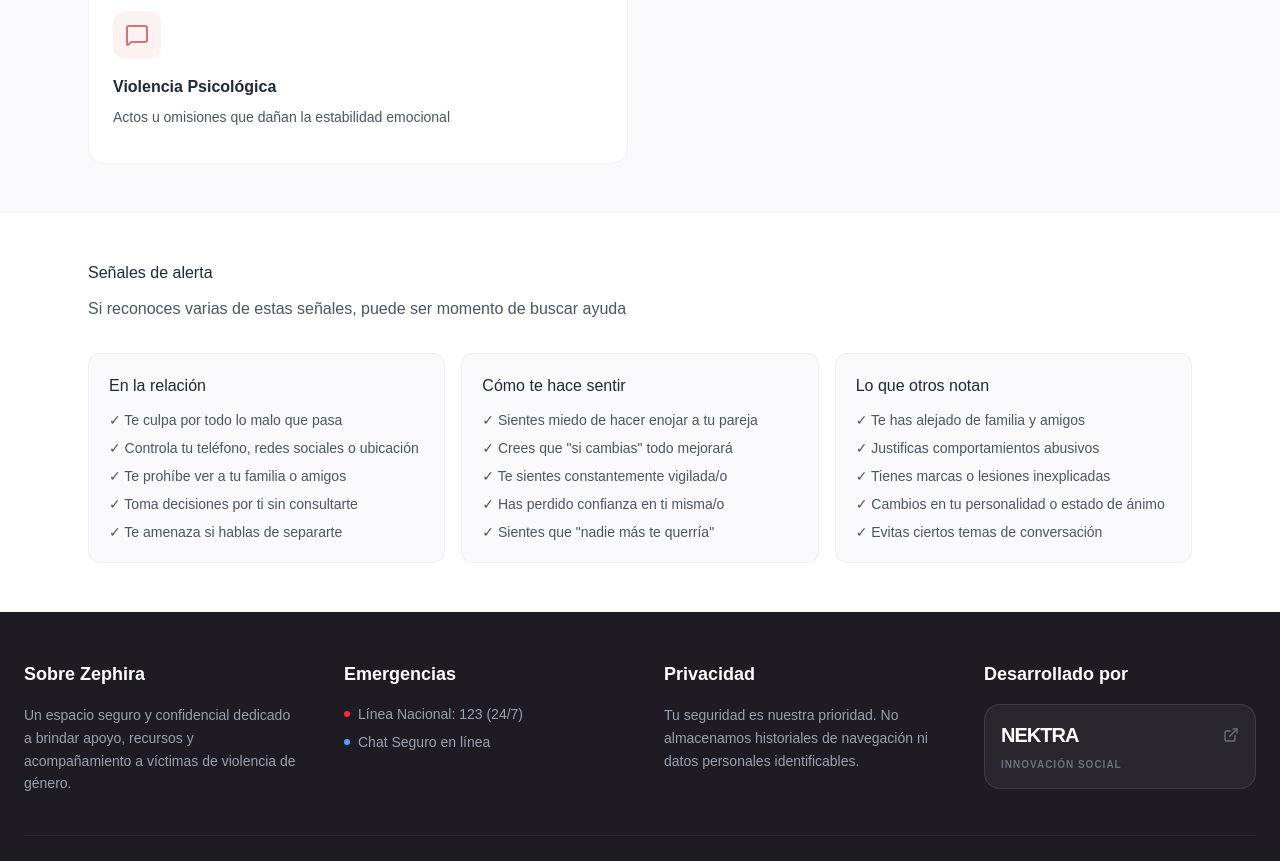
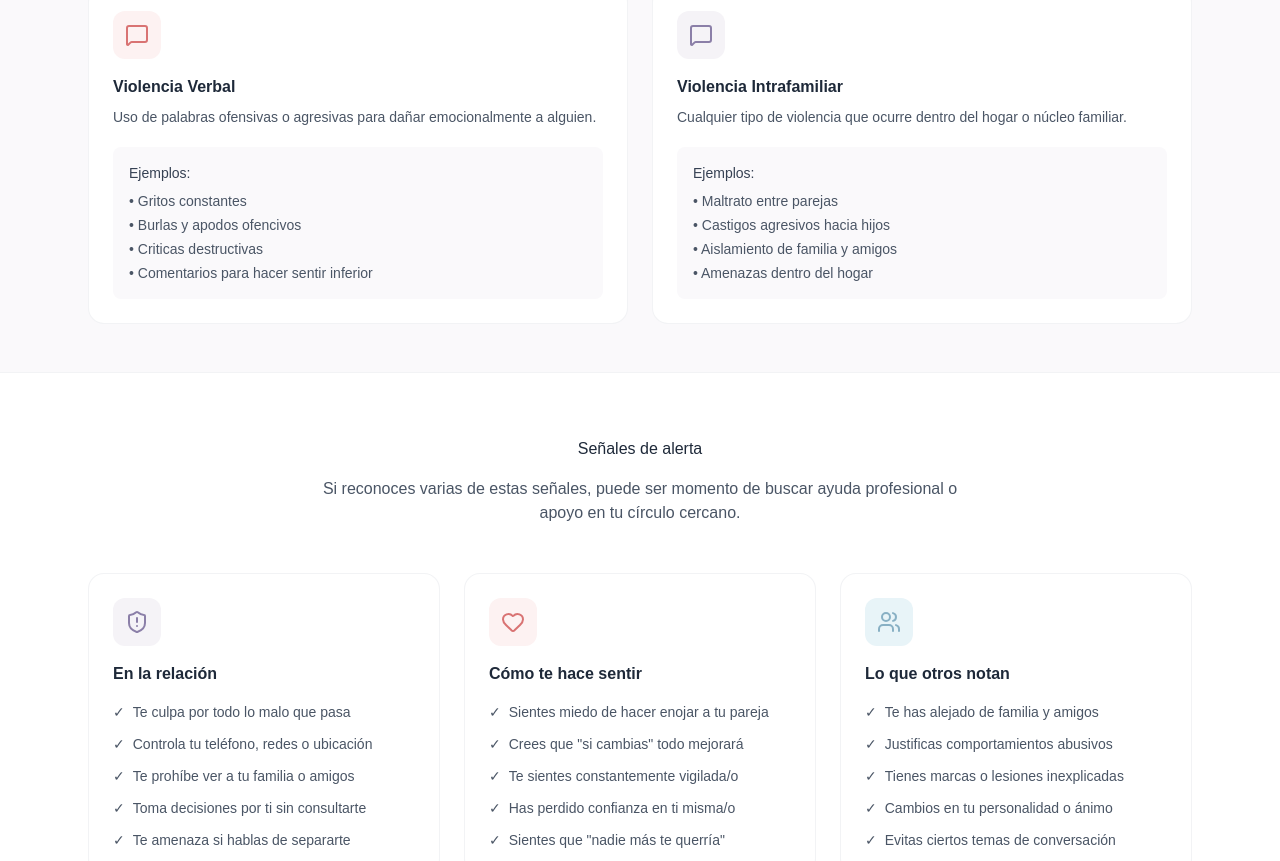
Before and after one commit to Bradon177/Zephira, a Next.js app: page /informacion in a window 1280 px wide. Shown: the part 1128-1989 px from the top of the page. Built offline with nearby package versions, Linux system fonts and the light colour scheme.

Commit message:
Page de informacion

```diff
--- a/src/app/informacion/page.js
+++ b/src/app/informacion/page.js
@@ -1,6 +1,6 @@
 "use client"
 import React from 'react'
-import { Hand, MessageSquare, AlertTriangle, Eye } from 'lucide-react'
+import { Hand, MessageSquare, AlertTriangle, Eye, Heart, Users, ShieldAlert } from 'lucide-react'
 import Header from '../components/Header'
 import Footer from '../components/Footer'
 import Card from '../ui/card'
@@ -110,55 +110,101 @@ export default function page() {
           <Card
           color="lightRed"
           icon={MessageSquare}
-          title="Violencia Psicológica"
-          description="Actos u omisiones que dañan la estabilidad emocional"
+          title="Violencia Verbal"
+          description="Uso de palabras ofensivas o agresivas para dañar emocionalmente a alguien."
           >
+            <Card.Content>
+              <div className="bg-[#faf9fb] p-4 rounded-lg">
+                <p className="text-sm text-gray-700 mb-2">Ejemplos:</p>
+                <ul className='text-sm text-gray-600 space-y-1'>
+                  <li>• Gritos constantes</li>
+                  <li>• Burlas y apodos ofencivos</li>
+                  <li>• Criticas destructivas</li>
+                  <li>• Comentarios para hacer sentir inferior</li>
+                </ul>
 
+              </div>
+            </Card.Content>
+
+          </Card>
+
+          <Card
+          color='purple'
+          icon={MessageSquare}
+          title="Violencia Intrafamiliar"
+          description="Cualquier tipo de violencia que ocurre dentro del hogar o núcleo familiar."
+          >
+            <Card.Content>
+              <div className="bg-[#faf9fb] p-4 rounded-lg">
+                <p className="text-sm text-gray-700 mb-2">Ejemplos:</p>
+                <ul className='text-sm text-gray-600 space-y-1'>
+                  <li>• Maltrato entre parejas</li>
+                  <li>• Castigos agresivos hacia hijos</li>
+                  <li>• Aislamiento de familia y amigos</li>
+                  <li>• Amenazas dentro del hogar</li>
+                </ul>
+              </div>
+            </Card.Content>
           </Card>
         </div>
       </section>
 
       {/* Señales de Alerta */}
-      <section className="bg-white border-y border-gray-200/50 py-12">
+      <section className="bg-white border-y border-gray-200/50 py-16">
         <div className="max-w-6xl mx-auto px-6">
-          <div className="mb-8">
-            <h2 className="mb-3 text-gray-800">Señales de alerta</h2>
-            <p className="text-gray-600">Si reconoces varias de estas señales, puede ser momento de buscar ayuda</p>
+          <div className="text-center mb-12">
+            <h2 className="mb-4 text-gray-800">Señales de alerta</h2>
+            <p className="text-gray-600 max-w-2xl mx-auto">Si reconoces varias de estas señales, puede ser momento de buscar ayuda profesional o apoyo en tu círculo cercano.</p>
           </div>
 
-          <div className="grid md:grid-cols-3 gap-4">
-            <div className="bg-[#faf9fb] p-5 rounded-xl border border-gray-200/50">
-              <h4 className="mb-3 text-gray-800">En la relación</h4>
-              <ul className="text-sm text-gray-600 space-y-2">
-                <li>✓ Te culpa por todo lo malo que pasa</li>
-                <li>✓ Controla tu teléfono, redes sociales o ubicación</li>
-                <li>✓ Te prohíbe ver a tu familia o amigos</li>
-                <li>✓ Toma decisiones por ti sin consultarte</li>
-                <li>✓ Te amenaza si hablas de separarte</li>
-              </ul>
-            </div>
+          <div className="grid md:grid-cols-3 gap-6">
+            <Card
+              color="purple"
+              icon={ShieldAlert}
+              title="En la relación"
+            >
+              <Card.Content>
+                <ul className="text-sm text-gray-600 space-y-3">
+                  <li className="flex gap-2"><span>✓</span> Te culpa por todo lo malo que pasa</li>
+                  <li className="flex gap-2"><span>✓</span> Controla tu teléfono, redes o ubicación</li>
+                  <li className="flex gap-2"><span>✓</span> Te prohíbe ver a tu familia o amigos</li>
+                  <li className="flex gap-2"><span>✓</span> Toma decisiones por ti sin consultarte</li>
+                  <li className="flex gap-2"><span>✓</span> Te amenaza si hablas de separarte</li>
+                </ul>
+              </Card.Content>
+            </Card>
 
-            <div className="bg-[#faf9fb] p-5 rounded-xl border border-gray-200/50">
-              <h4 className="mb-3 text-gray-800">Cómo te hace sentir</h4>
-              <ul className="text-sm text-gray-600 space-y-2">
-                <li>✓ Sientes miedo de hacer enojar a tu pareja</li>
-                <li>✓ Crees que "si cambias" todo mejorará</li>
-                <li>✓ Te sientes constantemente vigilada/o</li>
-                <li>✓ Has perdido confianza en ti misma/o</li>
-                <li>✓ Sientes que "nadie más te querría"</li>
-              </ul>
-            </div>
+            <Card
+              color="red"
+              icon={Heart}
+              title="Cómo te hace sentir"
+            >
+              <Card.Content>
+                <ul className="text-sm text-gray-600 space-y-3">
+                  <li className="flex gap-2"><span>✓</span> Sientes miedo de hacer enojar a tu pareja</li>
+                  <li className="flex gap-2"><span>✓</span> Crees que "si cambias" todo mejorará</li>
+                  <li className="flex gap-2"><span>✓</span> Te sientes constantemente vigilada/o</li>
+                  <li className="flex gap-2"><span>✓</span> Has perdido confianza en ti misma/o</li>
+                  <li className="flex gap-2"><span>✓</span> Sientes que "nadie más te querría"</li>
+                </ul>
+              </Card.Content>
+            </Card>
 
-            <div className="bg-[#faf9fb] p-5 rounded-xl border border-gray-200/50">
-              <h4 className="mb-3 text-gray-800">Lo que otros notan</h4>
-              <ul className="text-sm text-gray-600 space-y-2">
-                <li>✓ Te has alejado de familia y amigos</li>
-                <li>✓ Justificas comportamientos abusivos</li>
-                <li>✓ Tienes marcas o lesiones inexplicadas</li>
-                <li>✓ Cambios en tu personalidad o estado de ánimo</li>
-                <li>✓ Evitas ciertos temas de conversación</li>
-              </ul>
-            </div>
+            <Card
+              color="blue"
+              icon={Users}
+              title="Lo que otros notan"
+            >
+              <Card.Content>
+                <ul className="text-sm text-gray-600 space-y-3">
+                  <li className="flex gap-2"><span>✓</span> Te has alejado de familia y amigos</li>
+                  <li className="flex gap-2"><span>✓</span> Justificas comportamientos abusivos</li>
+                  <li className="flex gap-2"><span>✓</span> Tienes marcas o lesiones inexplicadas</li>
+                  <li className="flex gap-2"><span>✓</span> Cambios en tu personalidad o ánimo</li>
+                  <li className="flex gap-2"><span>✓</span> Evitas ciertos temas de conversación</li>
+                </ul>
+              </Card.Content>
+            </Card>
           </div>
         </div>
       </section>
```
